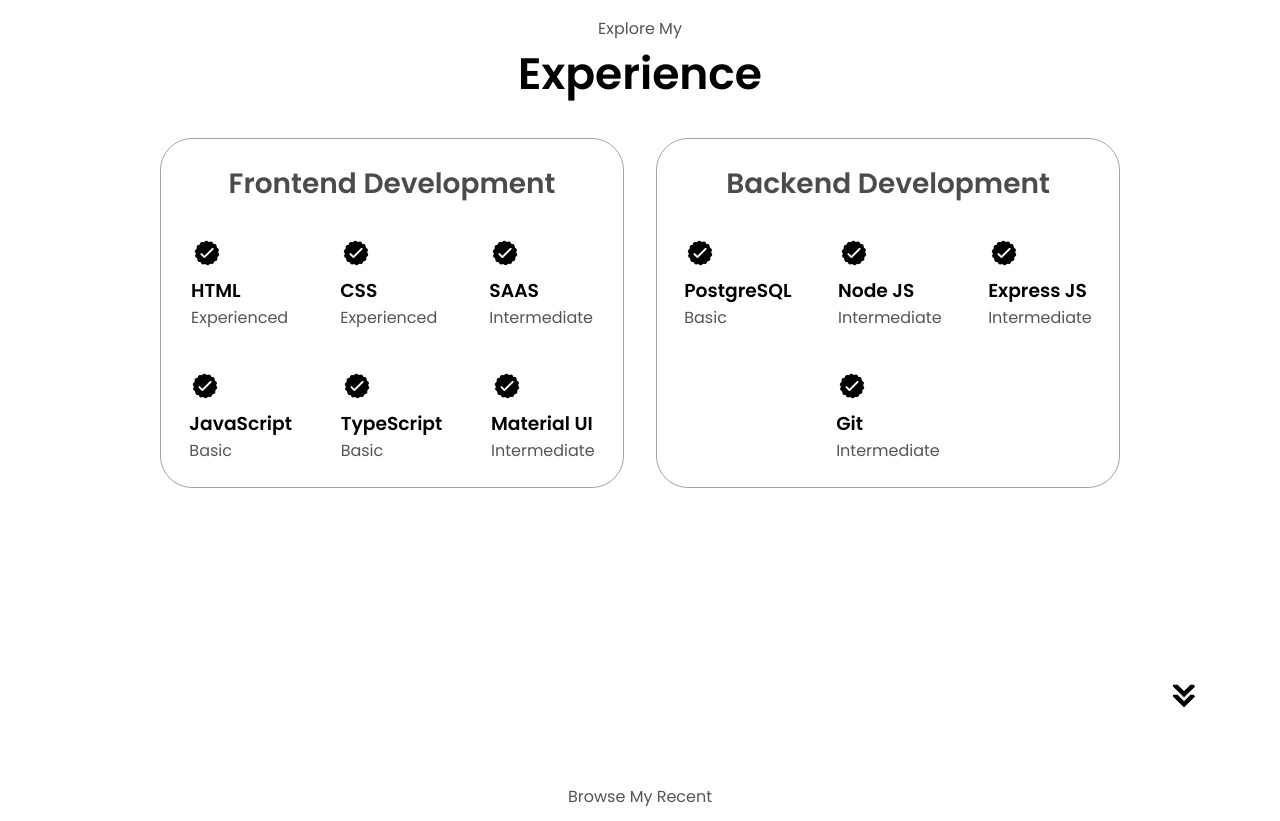
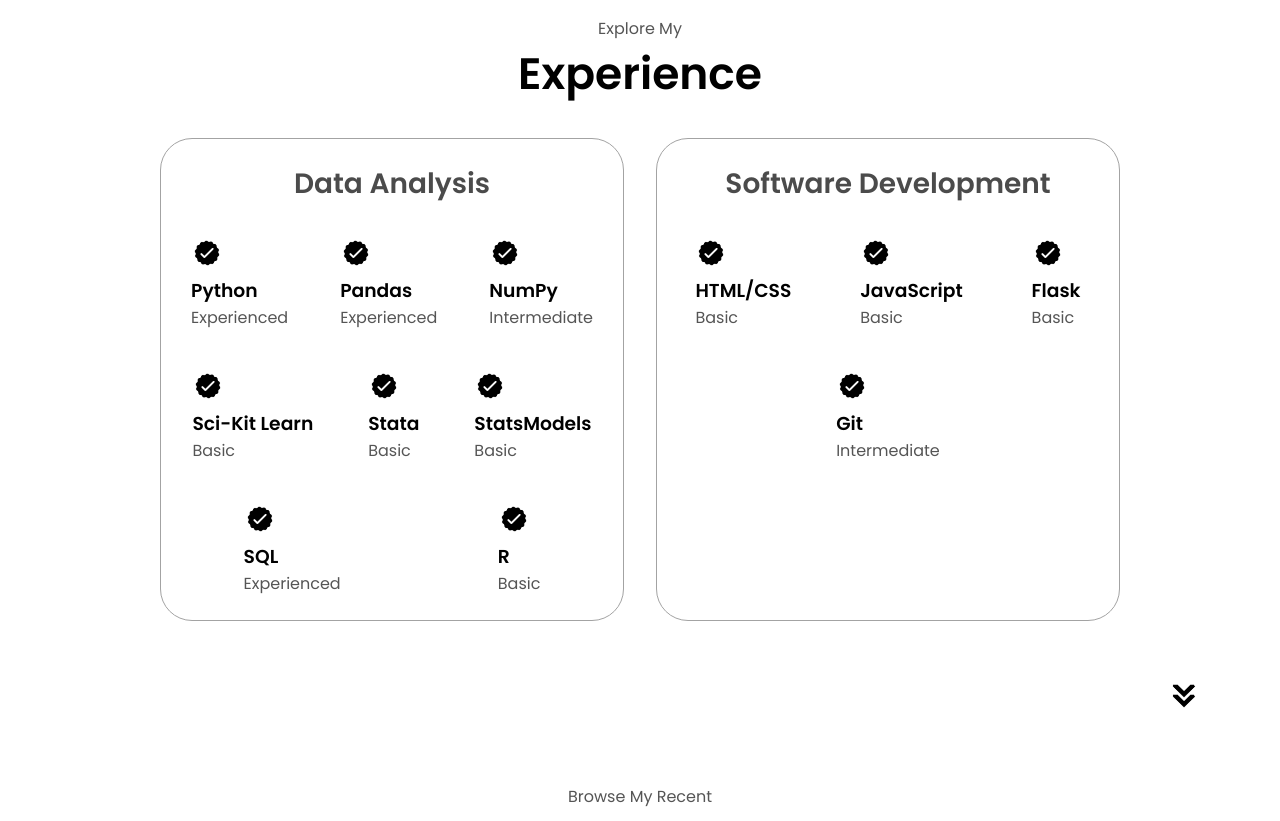
Before and after one commit to gabes19/Personal-Portfolio, a plain HTML site: page index.html in a window 1280 px wide. Shown: the part 1680-2501 px from the top of the page. Drawn offline with Linux system fonts and the light colour scheme.

Commit message:
Update index.html
Fixed About Me and Experience Section

```diff
--- a/index.html
+++ b/index.html
@@ -118,10 +118,7 @@
           </div>
           <div class="text-container">
             <p>
-              Lorem ipsum dolor sit amet consectetur adipisicing elit. Expedita
-              aperiam suscipit earum officiis recusandae aliquid error inventore
-              cupiditate molestiae, alias ipsam similique? Atque eum saepe ipsum
-              molestiae consectetur magni quibusdam!
+                I'm a curious engineer eager to work in the intersection between data and software.
             </p>
           </div>
         </div>
@@ -139,7 +136,7 @@
       <div class="experience-details-container">
         <div class="about-containers">
           <div class="details-container">
-            <h2 class="experience-sub-title">Frontend Development</h2>
+            <h2 class="experience-sub-title">Data Analysis</h2>
             <div class="article-container">
               <article>
                 <img
@@ -148,7 +145,7 @@
                   class="icon"
                 />
                 <div>
-                  <h3>HTML</h3>
+                  <h3>Python</h3>
                   <p>Experienced</p>
                 </div>
               </article>
@@ -159,7 +156,7 @@
                   class="icon"
                 />
                 <div>
-                  <h3>CSS</h3>
+                  <h3>Pandas</h3>
                   <p>Experienced</p>
                 </div>
               </article>
@@ -170,8 +167,79 @@
                   class="icon"
                 />
                 <div>
-                  <h3>SAAS</h3>
+                  <h3>NumPy</h3>
                   <p>Intermediate</p>
+                </div>
+              </article>
+              <article>
+                <img
+                  src="./assets/checkmark.png"
+                  alt="experience icon"
+                  class="icon"
+                />
+                <div>
+                  <h3>Sci-Kit Learn</h3>
+                  <p>Basic</p>
+                </div>
+              </article>
+              <article>
+                <img
+                  src="./assets/checkmark.png"
+                  alt="experience icon"
+                  class="icon"
+                />
+                <div>
+                  <h3>Stata</h3>
+                  <p>Basic</p>
+                </div>
+              </article>
+              <article>
+                <img
+                  src="./assets/checkmark.png"
+                  alt="experience icon"
+                  class="icon"
+                />
+                <div>
+                  <h3>StatsModels</h3>
+                  <p>Basic</p>
+                </div>
+              </article>
+              <article>
+                <img
+                  src="./assets/checkmark.png"
+                  alt="experience icon"
+                  class="icon"
+                />
+                <div>
+                  <h3>SQL</h3>
+                  <p>Experienced</p>
+                </div>
+              </article>
+              <article>
+                <img
+                  src="./assets/checkmark.png"
+                  alt="experience icon"
+                  class="icon"
+                />
+                <div>
+                  <h3>R</h3>
+                  <p>Basic</p>
+                </div>
+              </article>
+            </div>
+          </div>
+          <div class="details-container">
+            <h2 class="experience-sub-title">Software Development</h2>
+            <div class="article-container">
+              <article>
+                <img
+                  src="./assets/checkmark.png"
+                  alt="experience icon"
+                  class="icon"
+                />
+                <div>
+                  <h3>HTML/CSS</h3>
+                  <p>Basic</p>
                 </div>
               </article>
               <article>
@@ -192,57 +260,8 @@
                   class="icon"
                 />
                 <div>
-                  <h3>TypeScript</h3>
+                  <h3>Flask</h3>
                   <p>Basic</p>
-                </div>
-              </article>
-              <article>
-                <img
-                  src="./assets/checkmark.png"
-                  alt="experience icon"
-                  class="icon"
-                />
-                <div>
-                  <h3>Material UI</h3>
-                  <p>Intermediate</p>
-                </div>
-              </article>
-            </div>
-          </div>
-          <div class="details-container">
-            <h2 class="experience-sub-title">Backend Development</h2>
-            <div class="article-container">
-              <article>
-                <img
-                  src="./assets/checkmark.png"
-                  alt="experience icon"
-                  class="icon"
-                />
-                <div>
-                  <h3>PostgreSQL</h3>
-                  <p>Basic</p>
-                </div>
-              </article>
-              <article>
-                <img
-                  src="./assets/checkmark.png"
-                  alt="experience icon"
-                  class="icon"
-                />
-                <div>
-                  <h3>Node JS</h3>
-                  <p>Intermediate</p>
-                </div>
-              </article>
-              <article>
-                <img
-                  src="./assets/checkmark.png"
-                  alt="experience icon"
-                  class="icon"
-                />
-                <div>
-                  <h3>Express JS</h3>
-                  <p>Intermediate</p>
                 </div>
               </article>
               <article>
```
